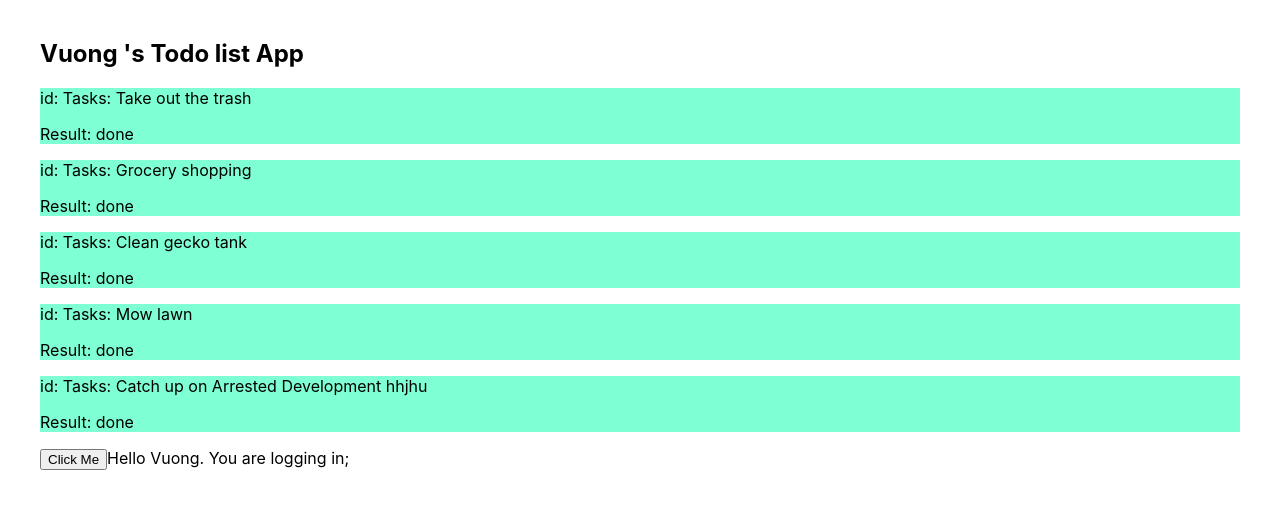
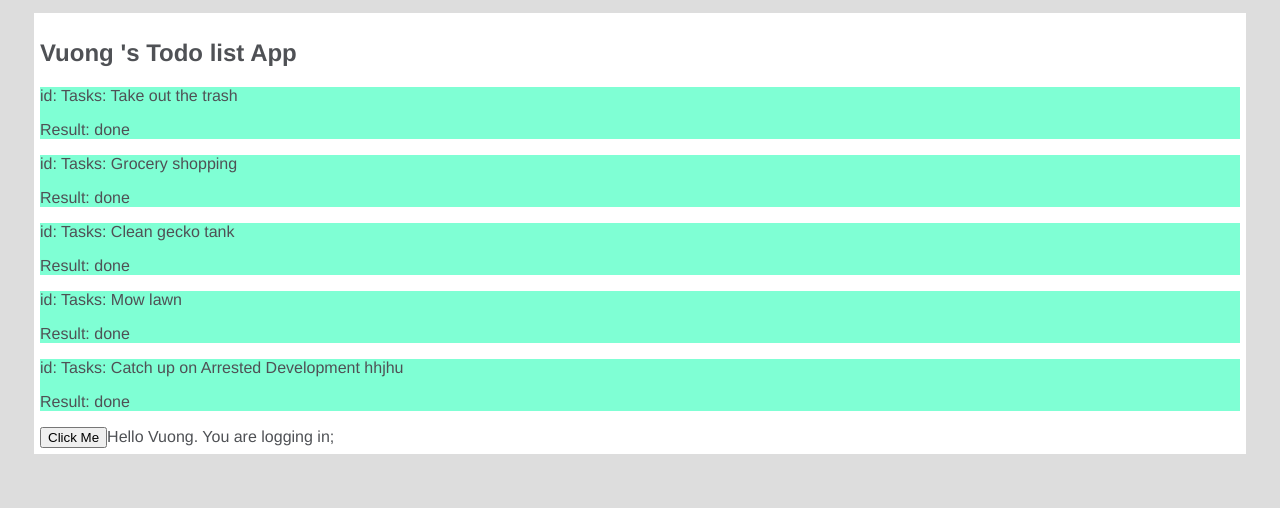
Before and after one commit to yeungon/Shopme, a React (Create React App) app: page / in a window 1280 px wide. Shown: the top 508 px of the page. Built offline with nearby package versions, Linux system fonts and the light colour scheme.

Commit message:
change body css

```diff
--- a/src/index.css
+++ b/src/index.css
@@ -12,3 +12,10 @@ code {
   font-family: source-code-pro, Menlo, Monaco, Consolas, "Courier New",
     monospace;
 }
+
+
+body{
+  background-color:#ddd;
+  font-family:  Helvetica, Arial, sans-serif;
+  color:#4F5155;
+}
```
